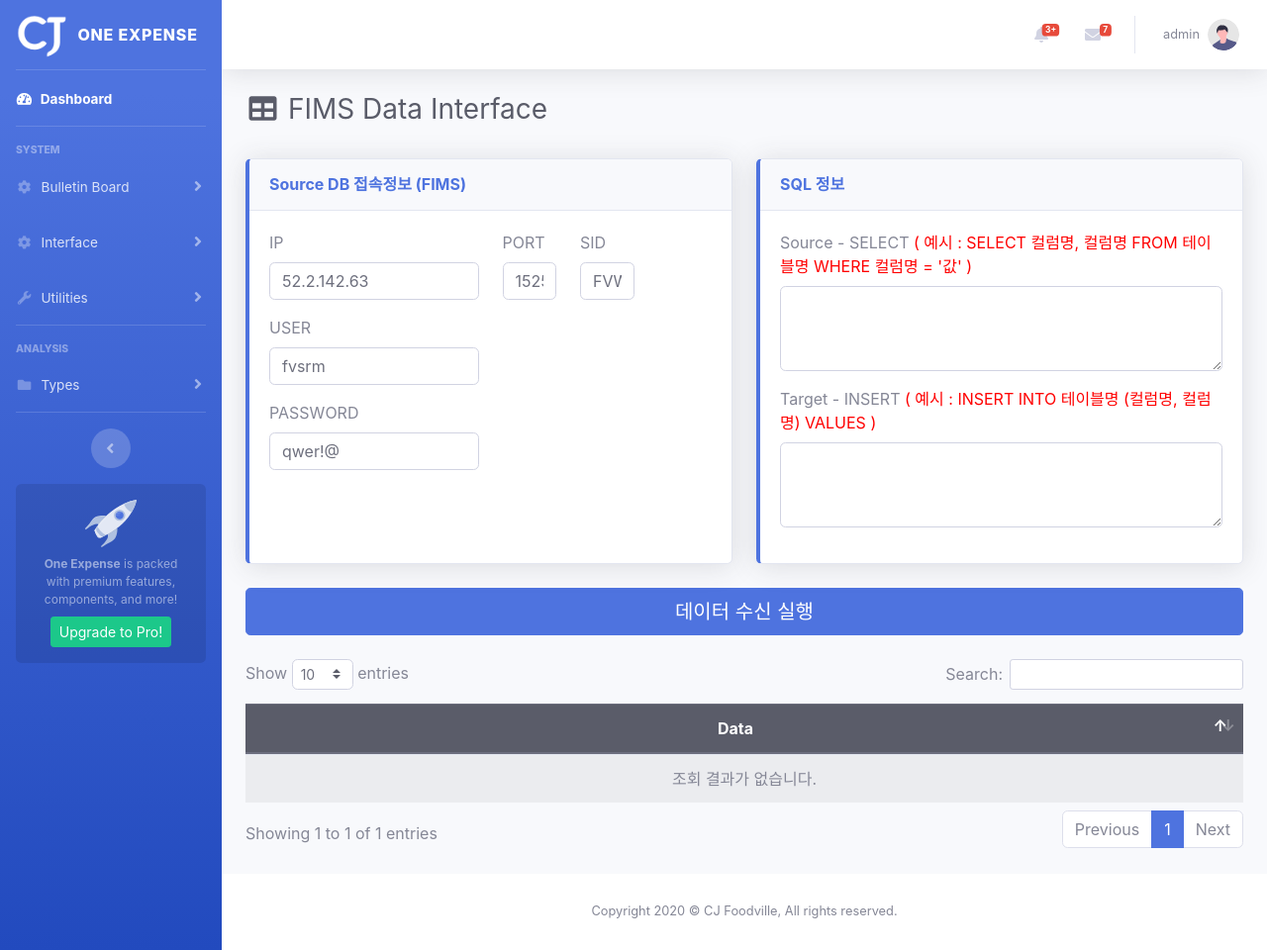
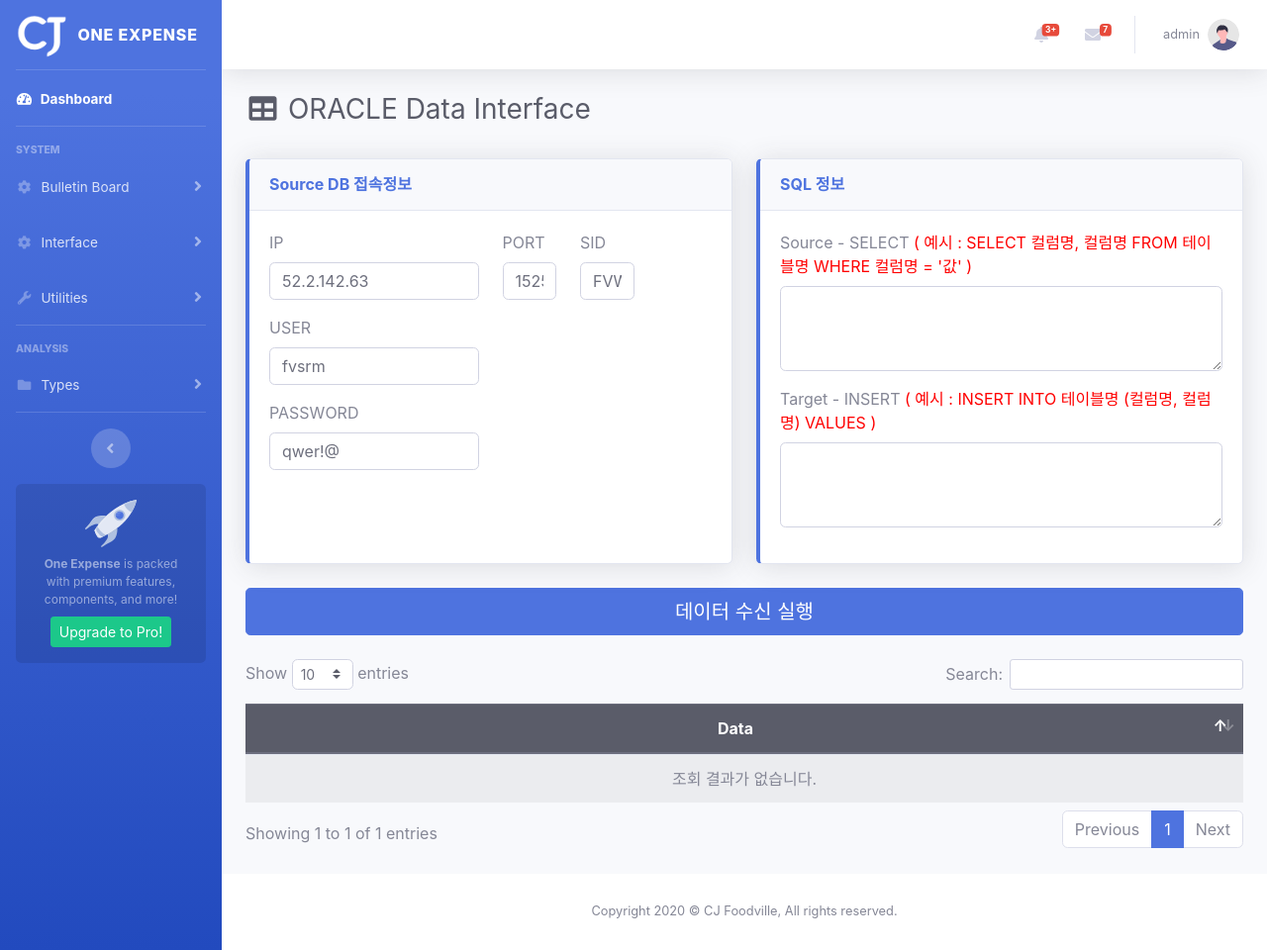
Before and after one commit to dhfmepd/django_pjt, a Django app: page /common/data/receive/ in a window 1280 px wide. Shown: the whole page at 99% size. Run offline with Django 3.2, Linux system fonts and the light colour scheme; a user stored in the database is signed in; some libraries are stand-ins or nearby versions.

Commit message:
인터페이스 기능 개선

```diff
--- a/templates/common/data_receive.html
+++ b/templates/common/data_receive.html
@@ -8,7 +8,7 @@
     <div class="d-sm-flex align-items-center justify-content-between mb-4">
         <h1 class="h3 mb-2 text-gray-800">
             <i class="fas fa-fw fa-table"></i>
-            <span class="text">FIMS Data Interface</span>
+            <span class="text">ORACLE Data Interface</span>
         </h1>
     </div>
 
@@ -30,7 +30,7 @@
             <div class="col-xl-6 col-md-6 mb-4">
                 <div class="card border-left-primary shadow h-100">
                     <div class="card-header py-3">
-                        <h6 class="m-0 font-weight-bold text-primary">Source DB 접속정보 (FIMS)</h6>
+                        <h6 class="m-0 font-weight-bold text-primary">Source DB 접속정보</h6>
                     </div>
 
                     <div class="card-body">
```
